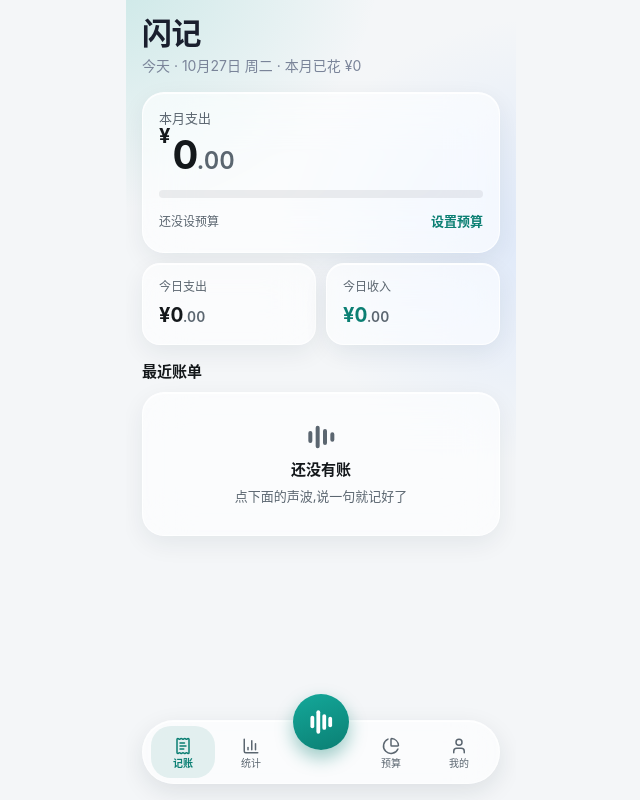
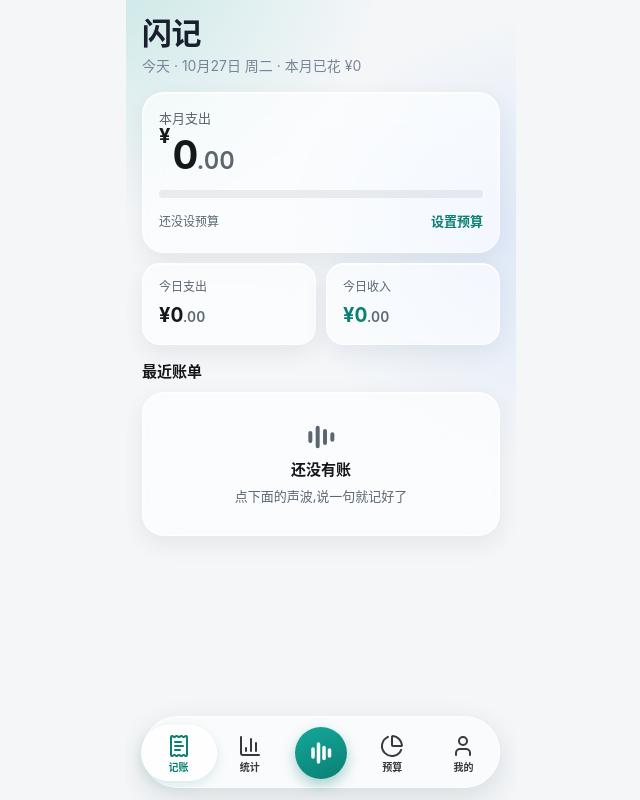
Before and after one commit to jiaoyansonghk163/voice-bookkeeping, a Next.js app: page / in a window 1280 px wide. Shown: the whole page, without its empty margins (319-959 px from the left). Built offline with nearby package versions, Linux system fonts and the light colour scheme.

Commit message:
Restyle bottom nav as glass capsule; wire dictation open

```diff
--- a/app/globals.css
+++ b/app/globals.css
@@ -2484,3 +2484,52 @@ button:active { transition-timing-function: var(--spring); }
 .toast.fail { background: #C8452F; flex-direction: column; align-items: flex-start; gap: 2px; }
 .toast .toast-sub { font-size: 12px; opacity: 0.9; }
 .bars .bar-col i { flex: none; border-radius: 10px; }
+
+/* keyboard dictation */
+.kb-proxy { position: fixed; left: 0; bottom: 0; width: 1px; height: 1px; opacity: 0; border: 0; padding: 0; font-size: 16px; pointer-events: none; }
+.set-toggle { cursor: default; }
+.switch { position: relative; width: 51px; height: 31px; border-radius: 16px; background: rgba(20, 24, 27, 0.18); transition: background 0.2s; flex: none; }
+.switch i { position: absolute; top: 2px; left: 2px; width: 27px; height: 27px; border-radius: 50%; background: #fff; box-shadow: 0 2px 4px rgba(0,0,0,.25); transition: transform 0.2s; }
+.switch.on { background: #0B7F73; }
+.switch.on i { transform: translateX(20px); }
+@media (prefers-reduced-motion: reduce) { .switch, .switch i { transition: none; } }
+
+/* ---- nav v3: single glass capsule, record button inside centre cell ---- */
+.tab {
+  left: 16px; right: 16px;
+  bottom: calc(12px + env(safe-area-inset-bottom));
+  height: 72px; border-radius: 36px; padding: 0;
+  display: grid; grid-template-columns: repeat(5, 1fr); align-items: center;
+  background: rgba(255, 255, 255, 0.55);
+  -webkit-backdrop-filter: blur(28px) saturate(1.8);
+  backdrop-filter: blur(28px) saturate(1.8);
+  border: 1px solid rgba(255, 255, 255, 0.85);
+  box-shadow: 0 10px 30px rgba(20, 40, 50, 0.12);
+  z-index: 6;
+}
+@supports not ((backdrop-filter: blur(1px)) or (-webkit-backdrop-filter: blur(1px))) {
+  .tab { background: rgba(255, 255, 255, 0.94); }
+}
+.tab .ti, .tab .ti-mic {
+  grid-column: auto; position: relative; width: 100%; max-width: none; height: 72px; min-height: 56px; min-width: 56px;
+  display: flex; flex-direction: column; align-items: center; justify-content: center; gap: 4px;
+  justify-self: stretch; border-radius: 0; color: rgba(20, 24, 27, 0.85);
+  transition: transform 120ms ease-out;
+}
+.tab .ti:active { transform: scale(0.96); }
+.tab .ti.on { color: #0B7F73; font-weight: 600; }
+.tab .ti-ic { position: relative; width: 24px; height: 24px; }
+.tab .ti-lab { position: relative; font-size: 10px; font-weight: 600; line-height: 1; }
+.tab .ti-pill {
+  position: absolute; left: 50%; top: 50%; width: 76px; height: 56px; margin: -28px 0 0 -38px; border-radius: 28px;
+  background: rgba(255, 255, 255, 0.75); border: 1px solid #fff;
+  box-shadow: inset 0 1px 0 #fff, 0 4px 12px rgba(11, 127, 115, 0.15);
+}
+.tab .mic-anchor { position: relative; left: auto; bottom: auto; transform: none; width: 52px; height: 52px; display: block; z-index: auto; }
+.tab .mic { width: 52px; height: 52px; border-radius: 26px; box-shadow: 0 6px 14px rgba(11, 127, 115, 0.35); position: relative; }
+.tab .mic svg { width: 24px; height: 24px; }
+.mic-stop-sq { display: block; width: 18px; height: 18px; border-radius: 4px; background: #fff; margin: 0 auto; }
+.mic-ring { position: absolute; inset: 0; border-radius: 50%; border: 2px solid #0B7F73; pointer-events: none; animation: mic-breathe 1.2s ease-in-out infinite; }
+@keyframes mic-breathe { from { transform: scale(1); opacity: 0.9; } to { transform: scale(1.15); opacity: 0.2; } }
+@media (prefers-reduced-motion: reduce) { .mic-ring { animation: none; } .tab .ti:active { transform: none; } }
+.scroll.page { padding-bottom: calc(110px + env(safe-area-inset-bottom)); }
--- a/components/bottom-nav.tsx
+++ b/components/bottom-nav.tsx
@@ -24,11 +24,13 @@ function MicGlyph() {
 export function MicButton({
   onClick,
   stop = false,
+  indicate = false,
   label,
   className,
 }: {
   onClick: () => void;
   stop?: boolean;
+  indicate?: boolean;
   label: string;
   className?: string;
 }) {
@@ -49,8 +51,9 @@ export function MicButton({
         animate={{ scale: pressed && !reduce ? 0.96 : 1 }}
         transition={pressed ? { duration: FAB_PRESS_S, ease: "easeOut" } : { duration: FAB_RELEASE_S, ease: EASE_A }}
       >
-        <MicGlyph />
+        {stop && indicate ? <span className="mic-stop-sq" aria-hidden="true" /> : <MicGlyph />}
       </motion.button>
+      {stop && indicate ? <span className="mic-ring" aria-hidden="true" /> : null}
     </span>
   );
 }
@@ -62,17 +65,27 @@ const TABS: { id: TabId; label: string; Icon: LucideIcon }[] = [
   { id: "me", label: "我的", Icon: User },
 ];
 
-export function BottomNav({ current, onChange }: { current: TabId; onChange: (tab: TabId) => void }) {
+export function BottomNav({
+  current,
+  onChange,
+  onRecord,
+  recording = false,
+  recordLabel = "说一句记一笔",
+}: {
+  current: TabId;
+  onChange: (tab: TabId) => void;
+  onRecord: () => void;
+  recording?: boolean;
+  recordLabel?: string;
+}) {
   const reduce = useReducedMotion();
-  return (
-    <nav className="tab" aria-label="主导航" role="tablist">
-      {TABS.map(({ id, label, Icon }, index) => (
+  const tab = ({ id, label, Icon }: (typeof TABS)[number]) => (
     <button
       key={id}
       type="button"
       role="tab"
       aria-selected={current === id}
-          className={cn("ti", current === id && "on", index >= 2 && "after-mic")}
+      className={cn("ti", current === id && "on")}
       onClick={() => onChange(id)}
     >
       {current === id ? (
@@ -82,10 +95,19 @@ export function BottomNav({ current, onChange }: { current: TabId; onChange: (ta
           transition={reduce ? { duration: 0.12 } : NAV_SPRING}
         />
       ) : null}
-          <Icon size={18} strokeWidth={2} aria-hidden="true" className="ti-ic" />
+      <Icon size={24} strokeWidth={2} aria-hidden="true" className="ti-ic" />
       <span className="ti-lab">{label}</span>
     </button>
-      ))}
+  );
+  return (
+    <nav className="tab" aria-label="主导航" role="tablist">
+      {tab(TABS[0])}
+      {tab(TABS[1])}
+      <div className="ti-mic" role="presentation">
+        <MicButton label={recordLabel} stop={recording} indicate onClick={onRecord} />
+      </div>
+      {tab(TABS[2])}
+      {tab(TABS[3])}
     </nav>
   );
 }
--- a/components/ledger-app.tsx
+++ b/components/ledger-app.tsx
@@ -6,7 +6,7 @@ import type { LedgerState } from "@/lib/backup";
 import { exportLedger } from "@/lib/export";
 import { createSaveGate } from "@/lib/save-once";
 import { AllScreen, HomeScreen } from "@/components/home-screen";
-import { BottomNav, MicButton, type TabId } from "@/components/bottom-nav";
+import { BottomNav, type TabId } from "@/components/bottom-nav";
 import { BudgetScreen } from "@/components/budget-screen";
 import { EditSheet } from "@/components/edit-sheet";
 import { DetailScreen } from "@/components/detail-screen";
@@ -14,6 +14,7 @@ import { MeScreen } from "@/components/me-screen";
 import { StatsScreen } from "@/components/stats-screen";
 import { VoiceSheet } from "@/components/voice-sheet";
 import { EASE_A, TAB_FADE_S } from "@/lib/motion";
+import { readKeyboardDictation } from "@/lib/settings";
 import { StoreProvider, useStore } from "@/lib/store";
 import type { CategoryId, ParsedExpense, Transaction } from "@/lib/types";
 
@@ -70,6 +71,8 @@ function Shell() {
   const [mounted, setMounted] = useState(false);
   const [voiceOpen, setVoiceOpen] = useState(false);
   const [voiceSession, setVoiceSession] = useState(0);
+  const [dictation, setDictation] = useState(false);
+  const kbProxy = useRef<HTMLInputElement>(null);
   const [presetCategory, setPresetCategory] = useState<CategoryId | null>(null);
   const [toast, setToast] = useState<
     { kind: "delete"; transaction: Transaction } | { kind: "added"; transactions: Transaction[] } | null
@@ -117,6 +120,14 @@ function Shell() {
   }, []);
 
   const openVoice = (category?: CategoryId) => {
+    const dictate = readKeyboardDictation();
+    if (dictate) {
+      // iOS only raises the keyboard for focus() inside the user gesture. The sheet's
+      // textarea mounts later, so focus an always-mounted proxy now; the textarea then
+      // takes focus (autoFocus) while the keyboard is already up.
+      kbProxy.current?.focus({ preventScroll: true });
+    }
+    setDictation(dictate);
     setPresetCategory(typeof category === "string" ? category : null);
     setVoiceSession((value) => value + 1);
     setVoiceOpen(true);
@@ -286,10 +297,11 @@ function Shell() {
             </motion.div>
           </main>
 
-          {showChrome && <MicButton label="说一句记一笔" onClick={() => openVoice()} />}
-          {showChrome && <BottomNav current={tabFor(route)} onChange={(tab) => go({ name: tab })} />}
+          {showChrome && <BottomNav current={tabFor(route)} onChange={(tab) => go({ name: tab })} onRecord={() => openVoice()} />}
 
+          <input ref={kbProxy} className="kb-proxy" aria-hidden="true" tabIndex={-1} readOnly={false} inputMode="text" />
           <VoiceSheet
+            dictation={dictation}
             key={voiceSession}
             open={voiceOpen}
             presetCategory={presetCategory}
--- a/lib/motion.ts
+++ b/lib/motion.ts
@@ -19,6 +19,6 @@ export const WAVE_HEIGHTS = [8, 14, 10, 18, 12, 16, 9] as const;
 /** Design pass 2. Tab content fade 220ms, nav indicator spring, row stagger 30ms. */
 export const TAB_FADE_S = 0.22;
 export const ROW_STAGGER_S = 0.03;
-export const NAV_SPRING = { type: "spring", stiffness: 400, damping: 32 } as const;
+export const NAV_SPRING = { type: "spring", stiffness: 420, damping: 34 } as const;
 export const SHEET_SPRING = { type: "spring", stiffness: 380, damping: 34 } as const;
 export const VOICE_BARS = [0.35, 0.6, 0.85, 0.5, 1, 0.55, 0.8, 0.45, 0.3] as const;
```
Lines whose indentation alone changed are shown as unchanged.
